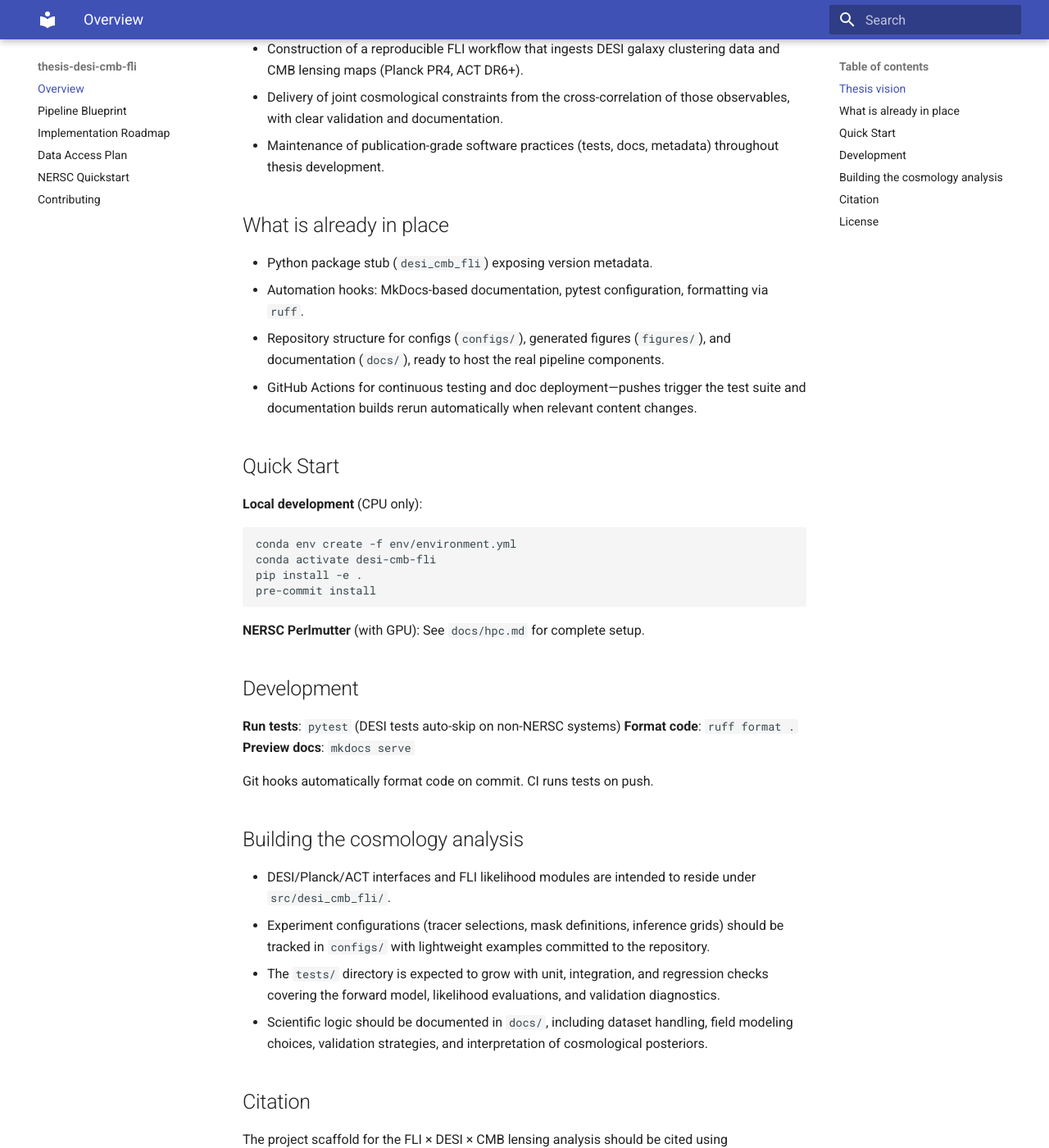
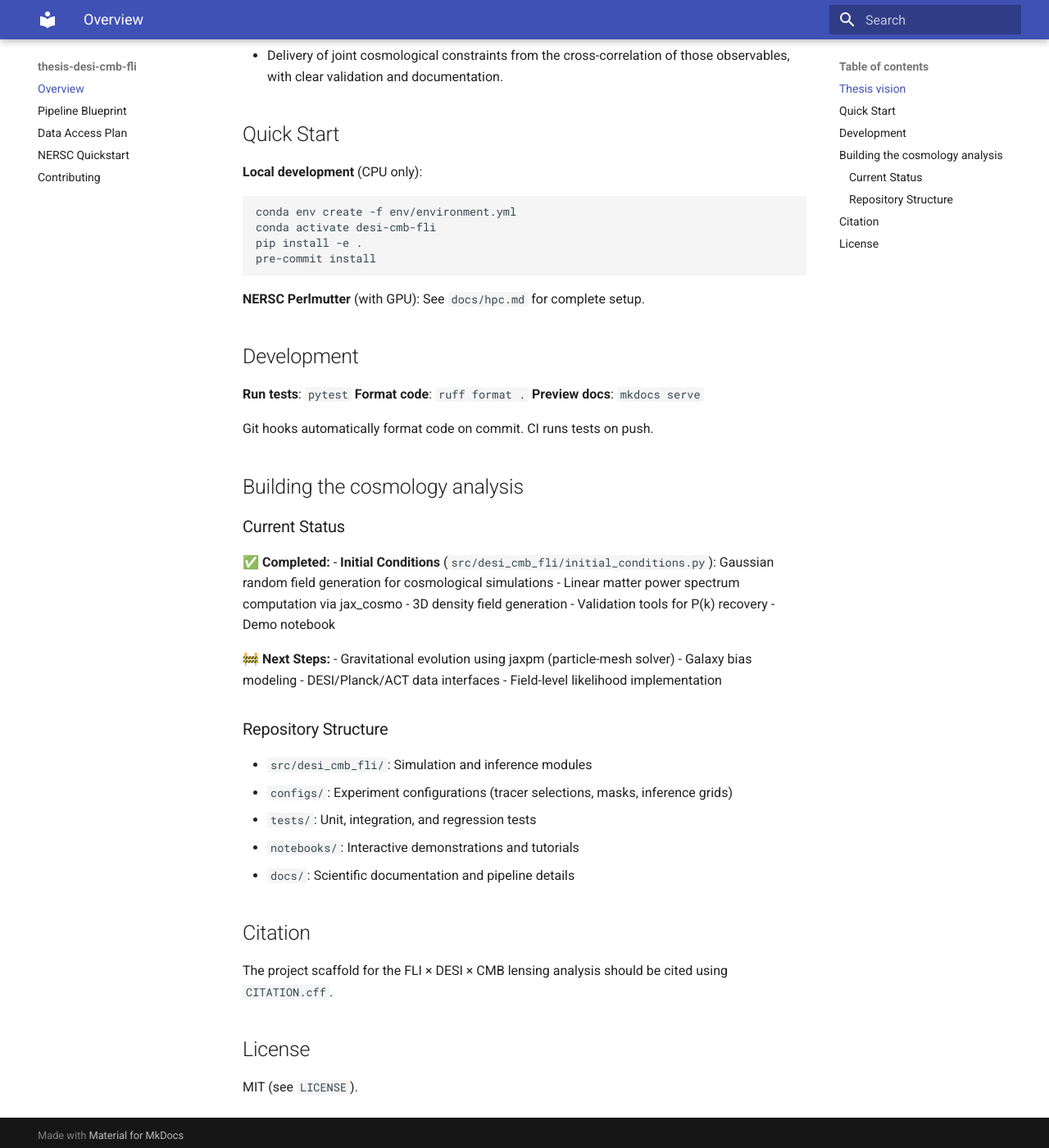
Before and after one commit to Joletaxi19/thesis-desi-cmb-fli, an MkDocs documentation site: the page built from docs/index.md, in a window 1280 px wide and 1400 px high, scrolled down 326 px. Shown: the whole window at 82% size. Built offline with MkDocs 1.6.1 and Material for MkDocs 9.7.7, drawn with Linux system fonts in a browser that asks for light colours; some of the changed text lies outside the part shown.

Commit message:
initial_conditions implementation

````diff
--- a/.pre-commit-config.yaml
+++ b/.pre-commit-config.yaml
@@ -12,4 +12,4 @@ repos:
       - id: check-yaml
       - id: check-toml
       - id: check-added-large-files
-        args: ["--maxkb=1000"]
+        args: ["--maxkb=2000"]
--- a/README.md
+++ b/README.md
@@ -1,28 +1,12 @@
 # thesis-desi-cmb-fli
 
-Repository scaffold for a thesis project targeting **field-level inference (FLI)** on
-DESI galaxy samples cross-correlated with CMB lensing reconstructions from
-Planck and ACT. The scientific pipeline itself remains unimplemented; the
-supporting infrastructure has been preserved so the cosmological workflow can be
-rebuilt cleanly.
+Repository for a thesis project targeting **field-level inference (FLI)** on DESI galaxy samples cross-correlated with CMB lensing reconstructions from Planck and ACT.
 
 ## Thesis vision
 - Construction of a reproducible FLI workflow that ingests DESI galaxy
-  clustering data and CMB lensing maps (Planck PR4, ACT DR6+).
+  clustering data and CMB lensing maps (Planck PR4, ACT DR6).
 - Delivery of joint cosmological constraints from the cross-correlation of those
   observables, with clear validation and documentation.
-- Maintenance of publication-grade software practices (tests, docs, metadata)
-  throughout thesis development.
-
-## What is already in place
-- Python package stub (`desi_cmb_fli`) exposing version metadata.
-- Automation hooks: MkDocs-based documentation, pytest configuration, formatting
-  via `ruff`.
-- Repository structure for configs (`configs/`), generated figures (`figures/`),
-  and documentation (`docs/`), ready to host the real pipeline components.
-- GitHub Actions for continuous testing and doc deployment—pushes trigger the
-  test suite and documentation builds rerun automatically when relevant content
-  changes.
 
 ## Quick Start
 
@@ -38,24 +22,35 @@ pre-commit install
 
 ## Development
 
-**Run tests**: `pytest` (DESI tests auto-skip on non-NERSC systems)
+**Run tests**: `pytest`
 **Format code**: `ruff format .`
 **Preview docs**: `mkdocs serve`
 
 Git hooks automatically format code on commit. CI runs tests on push.
 
 ## Building the cosmology analysis
-- DESI/Planck/ACT interfaces and FLI likelihood modules are intended to reside
-  under `src/desi_cmb_fli/`.
-- Experiment configurations (tracer selections, mask definitions, inference
-  grids) should be tracked in `configs/` with lightweight examples committed to
-  the repository.
-- The `tests/` directory is expected to grow with unit, integration, and
-  regression checks covering the forward model, likelihood evaluations, and
-  validation diagnostics.
-- Scientific logic should be documented in `docs/`, including dataset handling,
-  field modeling choices, validation strategies, and interpretation of
-  cosmological posteriors.
+
+### Current Status
+
+**✅ Completed:**
+- **Initial Conditions** (`src/desi_cmb_fli/initial_conditions.py`): Gaussian random field generation for cosmological simulations
+  - Linear matter power spectrum computation via jax_cosmo
+  - 3D density field generation
+  - Validation tools for P(k) recovery
+  - Demo notebook
+
+**🚧 Next Steps:**
+- Gravitational evolution using jaxpm (particle-mesh solver)
+- Galaxy bias modeling
+- DESI/Planck/ACT data interfaces
+- Field-level likelihood implementation
+
+### Repository Structure
+- `src/desi_cmb_fli/`: Simulation and inference modules
+- `configs/`: Experiment configurations (tracer selections, masks, inference grids)
+- `tests/`: Unit, integration, and regression tests
+- `notebooks/`: Interactive demonstrations and tutorials
+- `docs/`: Scientific documentation and pipeline details
 
 ## Citation
 The project scaffold for the FLI × DESI × CMB lensing analysis should be cited
--- a/mkdocs.yml
+++ b/mkdocs.yml
@@ -4,7 +4,6 @@ theme:
 nav:
   - Overview: index.md
   - Pipeline Blueprint: pipeline.md
-  - Implementation Roadmap: roadmap.md
   - Data Access Plan: data_access.md
   - NERSC Quickstart: hpc.md
   - Contributing: contributing.md
--- /dev/null
+++ b/notebooks/README.md
@@ -0,0 +1,42 @@
+# Notebooks
+
+Interactive demonstrations and tutorials for the DESI × CMB lensing field-level inference pipeline.
+
+## Available Notebooks
+
+### 01_initial_conditions_demo.ipynb
+**Status:** ✅ Complete
+**Purpose:** Demonstrate Gaussian random field generation for initial conditions
+
+**Contents:**
+- Power spectrum computation using `jax_cosmo`
+- 3D density field generation in a periodic box
+- Visualization: 2D slices and density histograms
+- Validation: P(k) recovery from generated fields
+
+**Usage:**
+```bash
+# On NERSC Perlmutter (login node, CPU-only)
+source /global/common/software/desi/users/adematti/perlmutter/cosmodesiconda/20250331-1.0.0/conda/etc/profile.d/conda.sh
+conda activate ${SCRATCH}/envs/desi-cmb-fli
+jupyter notebook 01_initial_conditions_demo.ipynb
+
+# For GPU access (interactive job)
+salloc --nodes 1 --qos interactive --time 00:10:00 --constraint gpu --gpus 1 --account=desi
+jupyter notebook 01_initial_conditions_demo.ipynb
+```
+---
+
+## Coming Soon
+
+### 02_gravitational_evolution.ipynb (Planned)
+Evolve initial conditions forward in time using `jaxpm` particle-mesh code.
+
+### 03_galaxy_bias.ipynb (Planned)
+Populate matter fields with galaxies using bias expansion models.
+
+### 04_likelihood_demo.ipynb (Planned)
+Field-level likelihood evaluation and gradient computation.
+
+### 05_inference_nuts.ipynb (Planned)
+Parameter inference using NumPyro NUTS sampler.
--- a/src/desi_cmb_fli/__init__.py
+++ b/src/desi_cmb_fli/__init__.py
@@ -7,4 +7,7 @@ try:
 except PackageNotFoundError:
 	__version__ = "0.1.0"
 
-__all__ = ["__version__"]
+# Import main modules for convenience
+from . import initial_conditions
+
+__all__ = ["__version__", "initial_conditions"]
````
Also changed, not shown: docs/pipeline.md (+70 -22 lines), docs/roadmap.md (deleted, +0 -23 lines), pyproject.toml (+10 -1 lines), 4 other files.
